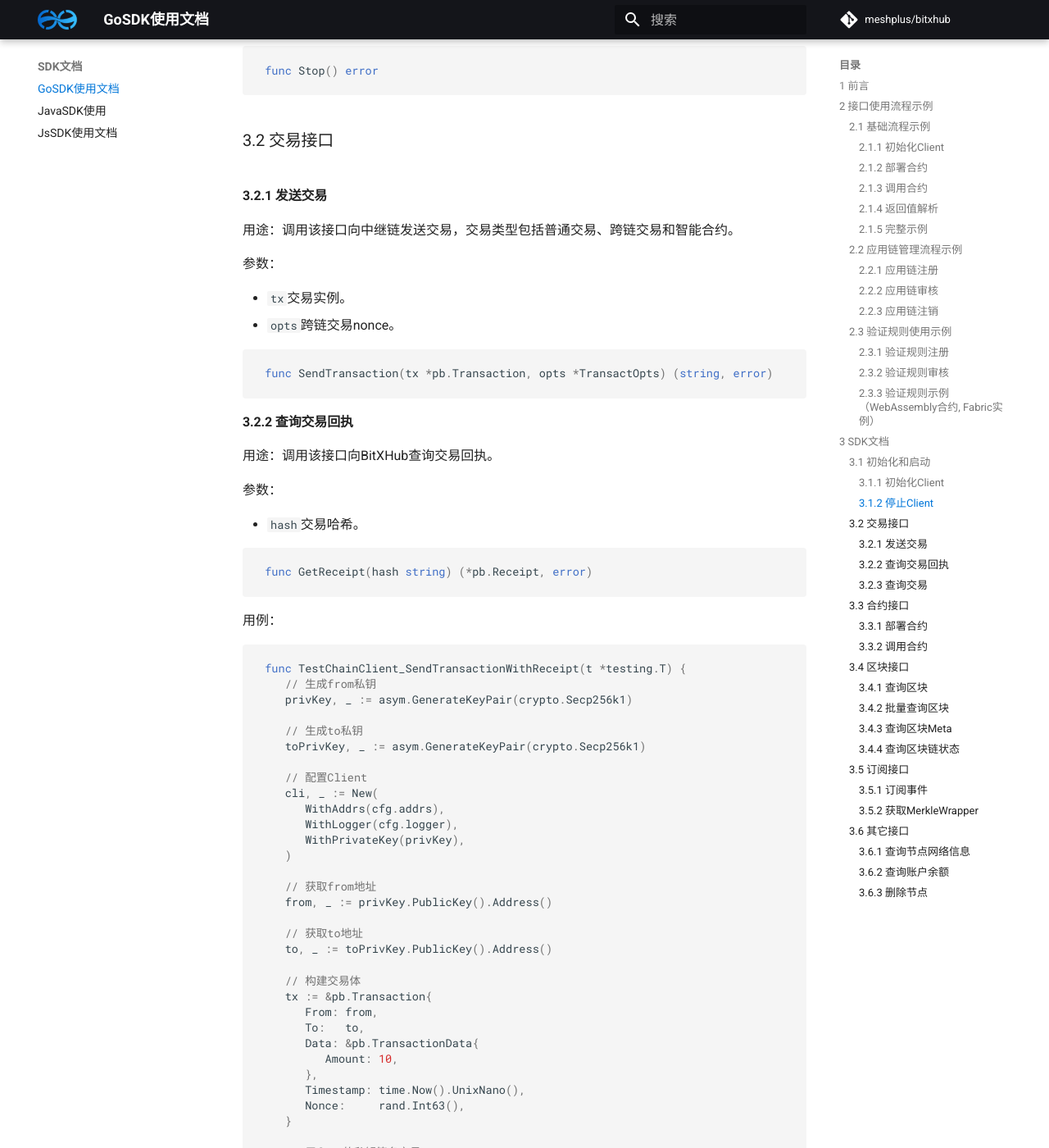
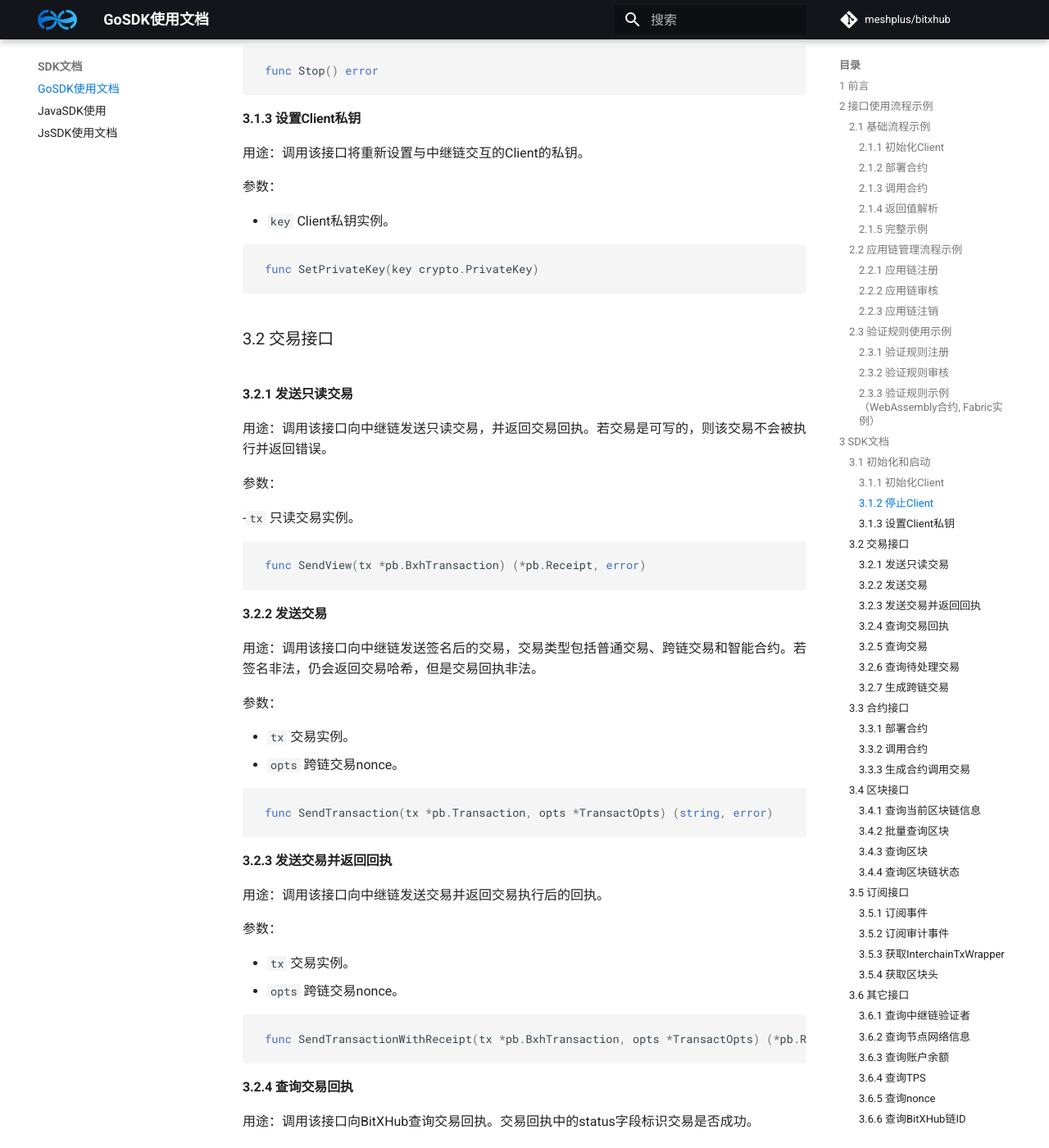
Before and after one commit to meshplus/bitxhub-docs, an MkDocs documentation site: the page built from docs/sdk/gosdk.md, in a window 1280 px wide and 1400 px high, scrolled down 5469 px. Shown: the whole window at 82% size. Built offline with MkDocs 1.6.1 and Material for MkDocs 9.7.7, drawn with Linux system fonts in a browser that asks for light colours; comment, search, counter and statistics services are not loaded; the version menu is left out; some of the changed text lies outside the part shown.

Commit message:
feat(sdk): update go sdk doc

````diff
--- a/docs/sdk/gosdk.md
+++ b/docs/sdk/gosdk.md
@@ -257,30 +257,67 @@ func New(opts ...Option) (*ChainClient, error)
 func Stop() error
 ```
 
-### 3.2 交易接口
+#### 3.1.3 设置Client私钥
 
-#### 3.2.1 发送交易
-
-用途：调用该接口向中继链发送交易，交易类型包括普通交易、跨链交易和智能合约。
+用途：调用该接口将重新设置与中继链交互的Client的私钥。
 
 参数：
 
-- `tx`交易实例。
-- `opts`跨链交易nonce。
+- `key` Client私钥实例。
+
+```go
+func SetPrivateKey(key crypto.PrivateKey)
+```
+
+
+
+### 3.2 交易接口
+
+#### 3.2.1 发送只读交易
+
+用途：调用该接口向中继链发送只读交易，并返回交易回执。若交易是可写的，则该交易不会被执行并返回错误。
+
+参数：
+
+-`tx` 只读交易实例。
+
+```go
+func SendView(tx *pb.BxhTransaction) (*pb.Receipt, error)
+```
+
+#### 3.2.2 发送交易
+
+用途：调用该接口向中继链发送签名后的交易，交易类型包括普通交易、跨链交易和智能合约。若签名非法，仍会返回交易哈希，但是交易回执非法。
+
+参数：
+
+- `tx` 交易实例。
+- `opts` 跨链交易nonce。
 
 ```go
 func SendTransaction(tx *pb.Transaction, opts *TransactOpts) (string, error)
 ```
 
+#### 3.2.3 发送交易并返回回执
 
-
-#### 3.2.2 查询交易回执
-
-用途：调用该接口向BitXHub查询交易回执。
+用途：调用该接口向中继链发送交易并返回交易执行后的回执。
 
 参数：
 
-- `hash`交易哈希。
+- `tx` 交易实例。
+- `opts` 跨链交易nonce。
+
+```go
+func SendTransactionWithReceipt(tx *pb.BxhTransaction, opts *TransactOpts) (*pb.Receipt, error)
+```
+
+#### 3.2.4 查询交易回执
+
+用途：调用该接口向BitXHub查询交易回执。交易回执中的status字段标识交易是否成功。
+
+参数：
+
+- `hash` 交易哈希。
 
 ```go
 func GetReceipt(hash string) (*pb.Receipt, error)
@@ -335,16 +372,40 @@ func TestChainClient_SendTransactionWithReceipt(t *testing.T) {
 }
 ```
 
-#### 3.2.3 查询交易
+#### 3.2.5 查询交易
 
 用途：调用该接口向BitXHub查询交易。
 
 参数：
 
-- `hash`交易哈希。
+- `hash` 交易哈希。
 
 ```go
 func GetTransaction(hash string) (*proto.GetTransactionResponse, error)
+```
+
+#### 3.2.6 查询待处理交易
+
+用途：调用该接口向中继链查询交易池待处理交易。
+
+参数：
+
+- `hash` 交易哈希。
+
+```go
+func GetPendingTransaction(hash string) (*pb.GetTransactionResponse, error)
+```
+
+#### 3.2.7 生成跨链交易
+
+用途：根据IBTP生成跨链交易。
+
+参数：
+
+- `IBTP` 跨链交易统一数据结构
+
+```go
+func GenerateIBTPTx(ibtp *pb.IBTP) (*pb.BxhTransaction, error)
 ```
 
 
@@ -354,7 +415,6 @@ func GetTransaction(hash string) (*proto.GetTransactionResponse, error)
 合约类型：
 
 - BVM：BitXHub内置合约。
-
 - XVM：WebAssembly合约。
 
 #### 3.3.1 部署合约
@@ -376,14 +436,10 @@ func DeployContract(contract []byte, opts *TransactOpts) (contractAddr *types.Ad
 
 参数：
 
-- `vmType`合约类型：BVM和XVM；
-
-- `address`合约地址；
-
-- `method`合约方法；
-
-- `opts`跨链交易nonce；
-
+- `vmType`合约类型：BVM和XVM。
+- `address`合约地址。
+- `method`合约方法。
+- `opts`跨链交易nonce。
 - `args`合约方法参数。
 
 ```go
@@ -442,20 +498,30 @@ func TestChainClient_InvokeBVMContract(t *testing.T) {
 }
 ```
 
-### 3.4 区块接口
+#### 3.3.3 生成合约调用交易
 
-#### 3.4.1 查询区块
+用途：生成签名后的调用合约的交易。
 
 参数：
 
-- `value`区块高度或者区块哈希。
-- `blockType` 查询类型。
+- `vmType` 调用合约类型。
+- `address` 调用合约地址。
+- `method` 调用合约方法。
+- `args` 调用合约方法的参数。
 
 ```go
-GetBlock(value string, blockType pb.GetBlockRequest_Type) (*pb.Block, error)
+func GenerateContractTx(vmType pb.TransactionData_VMType, address *types.Address, method string, args ...*pb.Arg) (*pb.BxhTransaction, error)
 ```
 
+### 3.4 区块接口
 
+##### 3.4.1 查询当前区块链信息
+
+用途：获取当前链信息，返回的chainMeta中包含当前区块高度、当前区块哈希以及当前区块跨链交易数。
+
+```go
+func GetChainMeta() (*pb.ChainMeta, error)
+```
 
 #### 3.4.2 批量查询区块
 
@@ -463,24 +529,25 @@ GetBlock(value string, blockType pb.GetBlockRequest_Type) (*pb.Block, error)
 
 参数：
 
-- `start`指定范围的起始区块高度。
-- `end`指定范围的结束区块高度。
+- `start` 指定范围的起始区块高度。
+- `end` 指定范围的结束区块高度。
 
 ```go
 func GetBlocks(start uint64, end uint64) (*pb.GetBlocksResponse, error)
 ```
 
+#### 3.4.3 查询区块
 
+用途：从中继链获取指定区块高度或区块哈希对应的区块信息。
 
-#### 3.4.3 查询区块Meta
+参数：
 
-用途：返回当前链的高度和区块哈希。
+- `value` 区块高度或者区块哈希。
+- `blockType` 查询类型。
 
 ```go
-func GetChainMeta() (*pb.ChainMeta, error)
+GetBlock(value string, blockType pb.GetBlockRequest_Type) (*pb.Block, error)
 ```
-
-
 
 #### 3.4.4 查询区块链状态
 
@@ -496,11 +563,14 @@ func GetChainStatus() (*pb.Response, error)
 
 #### 3.5.1 订阅事件
 
-用途：调用该接口向中继链发起订阅事件的。
+用途：调用该接口向中继链发起订阅事件。
 
 参数：
 
+- `ctx` 上下文信息。
 - `type` 事件类型，包含区块事件，区块头事件，跨链交易事件。
+- `extra` 额外信息。
+
 
 ```go
 func Subscribe(ctx context.Context, typ pb.SubscriptionRequest_Type, extra []byte) (<-chan interface{}, error)
@@ -564,25 +634,65 @@ func TestChainClient_Subscribe(t *testing.T) {
 }
 ```
 
+#### 3.5.2 订阅审计事件
 
-#### 3.5.2 获取MerkleWrapper
-
-用途：获取指定区块高度范围的MerkleWrapper
+用途：调用该接口向中继链订阅审计事件。
 
 参数：
 
+- `ctx` 上下文信息。
+- `typ` 事件类型，AuditSubscriptionRequest_AUDIT_NODE。
+- `blockHeight` 订阅事件开始区块高度。
+- `extra` 额外信息（nil）。
+
+```go
+func SubscribeAudit(ctx context.Context, typ pb.AuditSubscriptionRequest_Type, blockHeight uint64, extra []byte) (<-chan interface{}, error)
+```
+
+#### 3.5.3 获取InterchainTxWrapper
+
+用途：获取指定区块高度范围的InterchainTxWrapper
+
+参数：
+
+- `ctx` 上下文信息。
 - `pid` 应用链ID。
 - `begin` 起始区块高度。
 - `end` 结束区块高度。
-- `ch` Merkle Wrapper的通道。
+- `ch` InterchainTxWrapper的通道。
 
 ```go
 func GetInterchainTxWrappers(ctx context.Context, pid string, begin, end uint64, ch chan<- *pb.InterchainTxWrapper) error
 ```
 
+#### 3.5.4 获取区块头
+
+用途：获取指定块高度范围（start到end）的区块信息。
+
+参数：
+
+- `ctx` 上下文信息。
+- `start` 指定范围的起始区块高度。
+- `end` 指定范围的结束区块高度。
+- `ch` 区块头通道。
+
+```go
+func GetBlockHeader(ctx context.Context, begin, end uint64, ch *chan<- *pb.BlockHeader) error
+```
+
+
+
 ### 3.6 其它接口
 
-#### 3.6.1 查询节点网络信息
+#### 3.6.1 查询中继链验证者
+
+用途：返回中继链创世管理员地址。
+
+```go
+func GetValidators() (*pb.Response, error)
+```
+
+#### 3.6.2 查询节点网络信息
 
 用途：返回当前区块链网络的节点信息。
 
@@ -590,24 +700,95 @@ func GetInterchainTxWrappers(ctx context.Context, pid string, begin, end uint64,
 func GetNetworkMeta() (*pb.Response, error)
 ```
 
-#### 3.6.2 查询账户余额
+#### 3.6.3 查询账户余额
 
 参数：
 
-- `address`地址。
+- `address` 地址。
 
 ```go
 func GetAccountBalance(address string) (*pb.Response, error)
 ```
 
-#### 3.6.3 删除节点
+#### 3.6.4 查询TPS
 
-用途：删除区块链网络中的节点（须往f+1个节点发送请求才可以删除）
+用途：获取指定块高度范围内的TPS。
 
 参数：
 
-- `pid`节点的pid
+- `start` 指定范围的起始区块高度。
+- `end` 指定范围的结束区块高度。
 
 ```go
-func DelVPNode(pid string) (*pb.Response, error)
+func GetTPS(begin, end uint64) (uint64, error)
 ```
+
+#### 3.6.5 查询nonce
+
+用途：获取指定账户下一笔交易的nonce。
+
+参数：
+
+- `account` 账户地址。
+
+```go
+func GetPendingNonceByAccount(account string) (uint64, error)
+```
+
+#### 3.6.6 查询BitXHub链ID
+
+用途：获取中继链的链ID。
+
+```go
+func GetChainID() (uint64, error)
+```
+
+#### 3.6.7 上传文件
+
+用途：上传本地文件到IPFS网络。
+
+参数：
+
+- `localPath` 本地文件路径。
+
+```go
+func IPFSPutFromLocal(localPath string) (*pb.Response, error)
+```
+
+#### 3.6.8 获取文件
+
+用途：从IPFS网络获取指定文件。
+
+参数：
+
+- `path` IPFS网络中文件路径。
+
+```go
+func IPFSGet(path string) (*pb.Response, error)
+```
+
+#### 3.6.9 下载文件
+
+用途：从IPFS网络下载指定文件到本地。
+
+参数：
+
+- `path` IPFS网络中文件路径。
+- `localPath` 本地文件存储路径。
+
+```go
+func IPFSGetToLocal(path string, localPath string) (*pb.Response, error)
+```
+
+#### 3.6.10 查询多签
+
+用途：调用该接口向中继链获取指定多签结果。
+
+参数：
+
+- `id` 指定id。
+- `type` 指定类型，区块头、IBTP等。
+
+```go
+func GetMultiSigns(id string, typ pb.GetMultiSignsRequest_Type) (*pb.SignResponse, error)
+```
````
